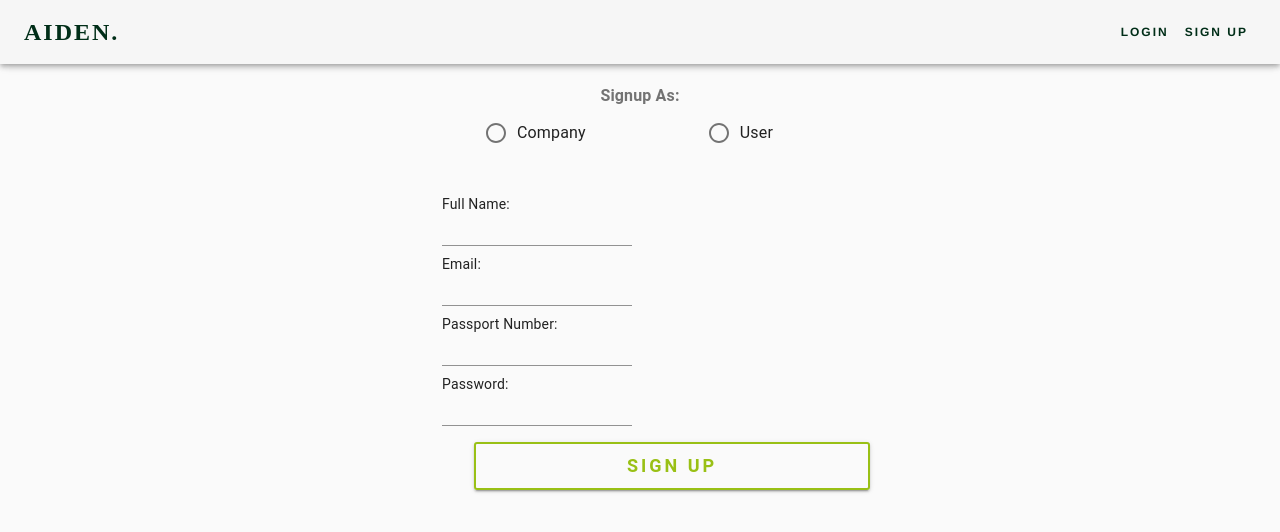
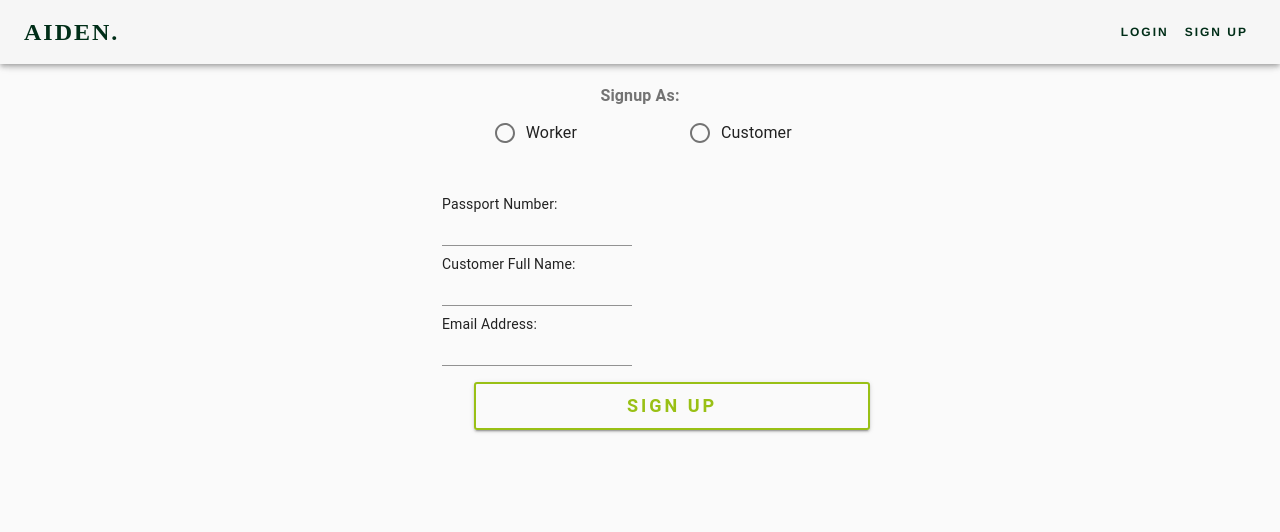
Before and after one commit to SaintTan/Aiden, a React (Create React App) app in the folder aiden/: page /signup in a window 1280 px wide. Shown: the top 532 px of the page. Built offline with nearby package versions, Linux system fonts and the light colour scheme.

Commit message:
Changed to customer and worker

```diff
--- a/aiden/src/component/CompanySignup.js
+++ b/aiden/src/component/CustomerSignup.js
@@ -1,23 +1,53 @@
 import React, { Component } from "react";
 import {Redirect} from "react-router-dom";
-import { PrimButton} from './theme';
+import { PrimButton, H2} from './theme';
 import CssBaseline from '@material-ui/core/CssBaseline';
 import {
     TextField,
     Grid,
     Container
 } from "@material-ui/core";
+import axios from "axios";
 
-export default class CompanySignup extends Component{
+export default class UserSignup extends Component{
     constructor(props){
         super(props);
         this.state={
-            companyName : "",
-            companyAddr : "",
-            companyEmail: "",
-            companyPwrd: ""
+            CustomerName : "",
+            CustomerEmail : "",
+            CustomerPassport : "",
         }
+
+        this.handleSubmit = this.handleSubmit.bind(this);
+        this.handleChange = this.handleChange.bind(this);
+
     }
+
+    handleSubmit(e){
+
+        const data = {
+            type: "Customer",
+            name: this.state.CustomerName,
+            passport: this.state.CustomerPassport,
+            email: this.state.CustomerEmail
+        };
+
+        axios.post("/signup", data).then(res => {
+            console.log("Customer data submitted to secure database!");
+
+        }).catch(err => {
+            console.log(err);
+        });
+
+        e.preventDefault();
+
+    }
+
+    handleChange(e){
+        this.setState({[e.target.name]: e.target.value})
+
+    }
+
     render(){
         return(
             <Container component="main" maxWidth="xs" >
@@ -26,45 +56,40 @@ export default class CompanySignup extends Component{
                     <form style={styles.formLayout}>
                         <Grid container spacing={2}>
                             <Grid item xs={12} sm={6}>
-                            <label>Company Name:</label>
+                            <label>Passport Number:</label>
                             <TextField
+                                onChange = {this.handleChange}
                                 type="text"
-                                name="companyName"
-                                id="companyName"/>
+                                name="CustomerPassport"
+                                id="passport"/>
                             </Grid>
                         </Grid>
                         <Grid container spacing={2}>
                             <Grid item xs={12} sm={6}>
-                                <label>Company Address:</label>
+                                <label>Customer Full Name:</label>
                                 <TextField
+                                    onChange = {this.handleChange}
                                     type="text"
-                                    name="companyAddr"
-                                    id="companyAddr"/>
+                                    name="CustomerName"
+                                    id="name"/>
                             </Grid>
                         </Grid>
                         <Grid container spacing={2}>
                             <Grid item xs={12} sm={6}>
-                                <label>Company Email:</label>
+                                <label>Email Address:</label>
                                 <TextField
+                                    onChange = {this.handleChange}
                                     type="email"
-                                    name="companyEmail"
-                                    id="companyEmail"/>
-                            </Grid>
-                        </Grid>
-                        <Grid container spacing={2}>
-                            <Grid item xs={12} sm={6}>
-                                <label>Password:</label>
-                                <TextField
-                                    type="password"
-                                    name="password"
-                                    id="password"/>
+                                    name="CustomerEmail"
+                                    id="email"/>
                             </Grid>
                         </Grid>
                         <PrimButton
                             type="submit"
                             fullWidth
                             variant="contained"
-                            style={styles.submit}>
+                            style={styles.submit}
+                            onClick = {this.handleSubmit}>
                             Sign Up
                         </PrimButton>
                     </form>
@@ -73,7 +98,6 @@ export default class CompanySignup extends Component{
         )
     }
 }
-
 const styles={
     paper: {
         marginTop: 8*2,
--- a/aiden/src/component/UserSignup.js
+++ b/aiden/src/component/WorkerSignup.js
@@ -1,35 +1,40 @@
 import React, { Component } from "react";
 import {Redirect} from "react-router-dom";
-import { PrimButton, H2} from './theme';
+import { PrimButton} from './theme';
 import CssBaseline from '@material-ui/core/CssBaseline';
+import axios from 'axios';
 import {
     TextField,
     Grid,
     Container
 } from "@material-ui/core";
-import axios from "axios";
 
-export default class UserSignup extends Component{
+export default class WorkerSignup extends Component{
     constructor(props){
         super(props);
         this.state={
-            userName : "",
-            userEmail : "",
-            passportNum : "",
-            password : ""
+            WorkerPassport: "",
+            WorkerName : "",
+            WorkerEmail: "",
+            WorkerPassword: ""
         }
 
         this.handleSubmit = this.handleSubmit.bind(this);
         this.handleChange = this.handleChange.bind(this);
-
     }
 
     handleSubmit(e){
 
-        const userData = this.state;
-        axios.post("/signup", {userData}).then(res => {
-            console.log("Data submitted to db!");
-            console.log(res.data);
+        const data = {
+            type: "Worker",
+            name: this.state.WorkerName,
+            passport: this.state.WorkerPassport,
+            email: this.state.WorkerEmail,
+            password: this.state.WorkerPassword
+
+        };
+        axios.post("/signup", data).then(res => {
+            console.log("Worker data submitted to secure database!");
 
         }).catch(err => {
             console.log(err);
@@ -52,32 +57,22 @@ export default class UserSignup extends Component{
                     <form style={styles.formLayout}>
                         <Grid container spacing={2}>
                             <Grid item xs={12} sm={6}>
-                            <label>Full Name:</label>
+                            <label>Passport Number:</label>
                             <TextField
                                 onChange = {this.handleChange}
                                 type="text"
-                                name="userName"
-                                id="userName"/>
+                                name="WorkerPassport"
+                                id="passport"/>
                             </Grid>
                         </Grid>
                         <Grid container spacing={2}>
                             <Grid item xs={12} sm={6}>
-                                <label>Email:</label>
-                                <TextField
-                                    onChange = {this.handleChange}
-                                    type="email"
-                                    name="userEmail"
-                                    id="email"/>
-                            </Grid>
-                        </Grid>
-                        <Grid container spacing={2}>
-                            <Grid item xs={12} sm={6}>
-                                <label>Passport Number:</label>
+                                <label>Worker Full Name:</label>
                                 <TextField
                                     onChange = {this.handleChange}
                                     type="text"
-                                    name="passportNum"
-                                    id="passport"/>
+                                    name="WorkerName"
+                                    id="name"/>
                             </Grid>
                         </Grid>
                         <Grid container spacing={2}>
@@ -85,17 +80,26 @@ export default class UserSignup extends Component{
                                 <label>Password:</label>
                                 <TextField
                                     onChange = {this.handleChange}
-                                    type="password"
-                                    name="password"
+                                    type="text"
+                                    name="WorkerPassword"
                                     id="password"/>
+                            </Grid>
+                        </Grid>
+                        <Grid container spacing={2}>
+                            <Grid item xs={12} sm={6}>
+                                <label>Email Address:</label>
+                                <TextField
+                                    onChange = {this.handleChange}
+                                    type="email"
+                                    name="WorkerEmail"
+                                    id="email"/>
                             </Grid>
                         </Grid>
                         <PrimButton
                             type="submit"
                             fullWidth
                             variant="contained"
-                            style={styles.submit}
-                            onClick = {this.handleSubmit}>
+                            style={styles.submit}>
                             Sign Up
                         </PrimButton>
                     </form>
@@ -104,6 +108,7 @@ export default class UserSignup extends Component{
         )
     }
 }
+
 const styles={
     paper: {
         marginTop: 8*2,
--- a/aiden/src/pages/signupPage.js
+++ b/aiden/src/pages/signupPage.js
@@ -1,6 +1,6 @@
 import React, {Component} from "react";
-import CompanySignup from "../component/CompanySignup";
-import UserSignup from "../component/UserSignup";
+import WorkerSignup from "../component/WorkerSignup";
+import CustomerSignup from "../component/CustomerSignup";
 import {
     FormControl,
     FormLabel,
@@ -13,7 +13,7 @@ export default class SignUpPage extends Component{
     constructor(props){
         super(props);
         this.state={
-            value : ""
+            value : "Customer"
         }
 
         this.handleSubmit = this.handleSubmit.bind(this);
@@ -39,16 +39,16 @@ export default class SignUpPage extends Component{
                         <RadioGroup row name="userType" onChange={this.handleRadioChange} style={styles.container}>
                             <FormControlLabel
                             style={styles.formControl}
-                            value="Company"
+                            value="Worker"
                             control={<Radio color="primary" />}
-                            label="Company"
+                            label="Worker"
                             labelPlacement="end"
                             />
                             <FormControlLabel
                             style={styles.formControl}
-                            value="User"
+                            value="Customer"
                             control={<Radio color="primary" />}
-                            label="User"
+                            label="Customer"
                             labelPlacement="end"
                             />
                         </RadioGroup>
@@ -56,8 +56,8 @@ export default class SignUpPage extends Component{
                 </form>
                 <div>
                     {((value) => {
-                        if (value === "Company") return <CompanySignup/>
-                        else return <UserSignup/>
+                        if (value === "Worker") return <WorkerSignup/>
+                        else return <CustomerSignup/>
                     })(this.state.value)}
                 </div>
             </div>
```
Also changed, not shown: 1 other file (tests, documents, lock files or other folders).
